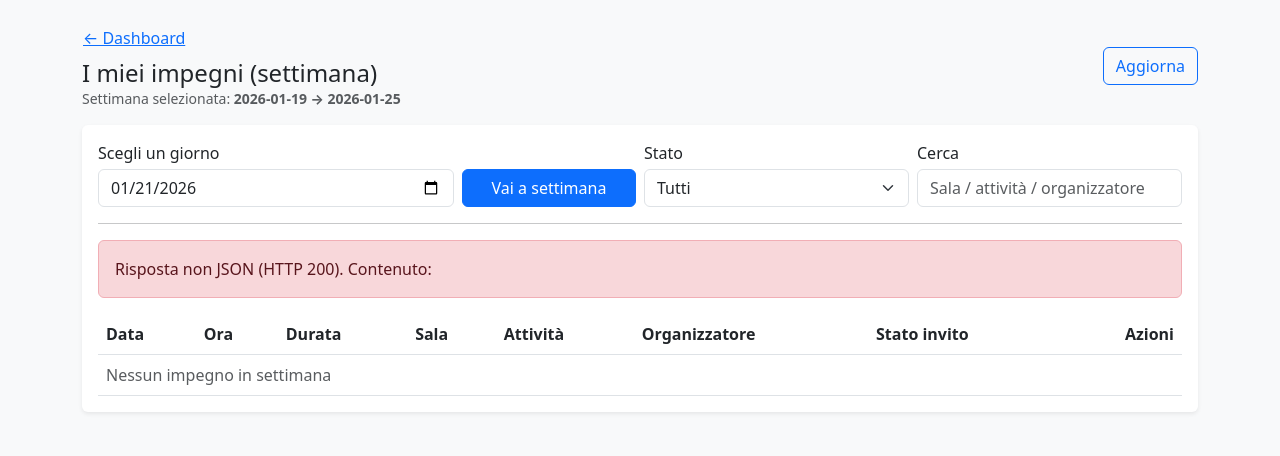
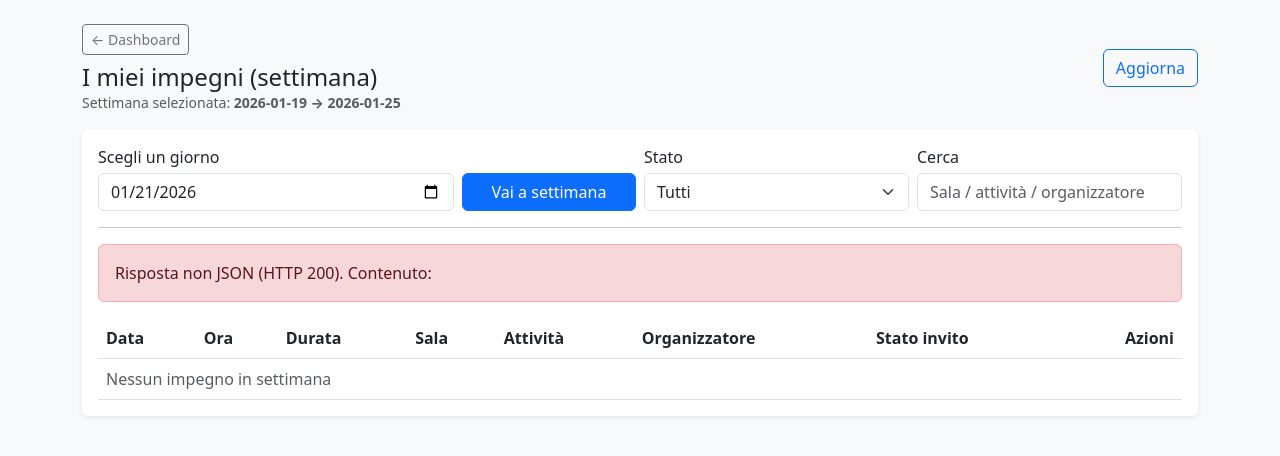
Before and after one commit to GiuseRiv/PlayRoomPlanner, a PHP site: page /frontend/my_week.php in a window 1280 px wide. Shown: the top 456 px of the page. Run offline with PHP 8.4, Linux system fonts and the light colour scheme.

Commit message:
ancora calendario + mod visiva bottone dashboard

```diff
--- a/api/user_week.php
+++ b/api/user_week.php
@@ -9,7 +9,8 @@ require_once __DIR__ . '/../common/api_auth.php';
 
 header('Content-Type: application/json; charset=utf-8');
 
-if (!isset($_SESSION['user_id'])) {
+$userId = (int)($_SESSION['user_id'] ?? 0);
+if ($userId <= 0) {
   http_response_code(401);
   ob_clean();
   echo json_encode(['ok' => false, 'message' => 'Non autenticato'], JSON_UNESCAPED_UNICODE);
@@ -29,11 +30,8 @@ if ($ts === false) {
 $dow = (int)date('N', $ts);
 $mondayTs = strtotime('-' . ($dow - 1) . ' day', $ts);
 $sundayTs = strtotime('+' . (7 - $dow) . ' day', $ts);
-
 $monday = date('Y-m-d', $mondayTs);
 $sunday = date('Y-m-d', $sundayTs);
-
-$userId = (int)$_SESSION['user_id'];
 
 $sql = "
 SELECT
@@ -47,7 +45,6 @@ SELECT
   x.organizzatore,
   x.stato_invito
 FROM (
-  -- A) Sono invitato
   SELECT
     p.id_prenotazione,
     p.id_organizzatore,
@@ -68,7 +65,6 @@ FROM (
 
   UNION
 
-  -- B) Sono organizzatore (anche se non ho invito)
   SELECT
     p.id_prenotazione,
     p.id_organizzatore,
@@ -115,12 +111,12 @@ foreach ($rows as $r) {
     'id_prenotazione' => (int)$r['id_prenotazione'],
     'data' => $r['data'],
     'ora' => str_pad((string)((int)$r['ora_inizio']), 2, '0', STR_PAD_LEFT) . ':00',
-    'durata' => (string)((int)$r['durata_ore']) . 'h',
+    'durata' => ((int)$r['durata_ore']) . 'h',
     'sala' => $r['nome_sala'],
     'attivita' => $r['attivita'] ?? '',
     'organizzatore' => $r['organizzatore'],
     'stato_invito' => $r['stato_invito'],
-    'can_cancel' => $isOrganizer
+    'can_cancel' => $isOrganizer,
   ];
 
   if ($r['stato_invito'] === 'rifiutato') $rejected[] = $row;
--- a/frontend/booking_new.php
+++ b/frontend/booking_new.php
@@ -13,7 +13,7 @@ require_once __DIR__ . '/../common/config.php'; // sessione
 
 <body class="bg-light">
   <div class="container py-4">
-    <a href="index.php?page=dashboard" class="btn btn-link p-0">&larr; Dashboard</a>
+    <a href="index.php?page=dashboard" class="btn btn-outline-secondary btn-sm">&larr; Dashboard</a>
     <h1 class="h4 mt-3">Nuova prenotazione</h1>
 
     <div id="alertBox" class="mt-3"></div>
--- a/frontend/invites.php
+++ b/frontend/invites.php
@@ -20,7 +20,7 @@ declare(strict_types=1);
 
     <div class="d-flex justify-content-between align-items-center flex-wrap gap-2">
       <div>
-        <a href="index.php?page=dashboard" class="btn btn-link p-0">&larr; Dashboard</a>
+        <a href="index.php?page=dashboard" class="btn btn-outline-secondary btn-sm">&larr; Dashboard</a>
         <h1 class="h4 mt-2 mb-0">Inviti</h1>
         <div class="text-muted small">
           Qui trovi le prenotazioni a cui sei stato invitato, puoi accettare o rifiutare con motivazione.
--- a/frontend/my_week.php
+++ b/frontend/my_week.php
@@ -36,7 +36,7 @@ $sunday = date('Y-m-d', $sundayTs);
   <div class="container py-4">
     <div class="d-flex justify-content-between align-items-center flex-wrap gap-2">
       <div>
-        <a href="index.php?page=dashboard" class="btn btn-link p-0">&larr; Dashboard</a>
+        <a href="index.php?page=dashboard" class="btn btn-outline-secondary btn-sm">&larr; Dashboard</a>
         <h1 class="h4 mt-2 mb-0">I miei impegni (settimana)</h1>
         <div class="text-muted small">
           Settimana selezionata:
--- a/frontend/profile.php
+++ b/frontend/profile.php
@@ -8,7 +8,7 @@
 </head>
 <body class="bg-light">
   <div class="container py-4">
-    <a href="index.php?page=dashboard" class="btn btn-link p-0">&larr; Dashboard</a>
+    <a href="index.php?page=dashboard" class="btn btn-outline-secondary btn-sm">&larr; Dashboard</a>
     <h1 class="h4 mt-3">Profilo</h1>
 
     <div class="card shadow-sm border-0 mt-3">
--- a/frontend/reports.php
+++ b/frontend/reports.php
@@ -9,7 +9,7 @@
 </head>
 <body class="bg-light">
   <div class="container py-4">
-    <a href="index.php?page=dashboard" class="btn btn-link p-0">&larr; Dashboard</a>
+    <a href="index.php?page=dashboard" class="btn btn-outline-secondary btn-sm">&larr; Dashboard</a>
     <h1 class="h4 mt-3">Report</h1>
 
     <div class="card shadow-sm border-0 mt-3">
--- a/frontend/rooms.php
+++ b/frontend/rooms.php
@@ -13,7 +13,7 @@ require_once __DIR__ . '/../common/config.php'; // sessione + $pdo
 
 <body class="bg-light">
   <div class="container py-4">
-    <a href="index.php?page=dashboard" class="btn btn-link p-0">&larr; Dashboard</a>
+    <a href="index.php?page=dashboard" class="btn btn-outline-secondary btn-sm">&larr; Dashboard</a>
     <h1 class="h4 mt-3">Sale prove</h1>
 
     <div class="card shadow-sm border-0 mt-3">
--- a/js/my_week.js
+++ b/js/my_week.js
@@ -40,13 +40,13 @@ function renderRows(rows) {
   }
 
   tb.innerHTML = rows.map(r => {
+    const id = r.id_prenotazione;
     const canCancel = !!r.can_cancel;
-    const id = r.id_prenotazione;
 
-    const btnCancel = (canCancel && id)
+    const actionsHtml = (canCancel && id)
       ? `<button type="button" class="btn btn-sm btn-outline-danger"
                  data-action="cancel" data-id="${id}">Annulla</button>`
-      : '';
+      : `<span class="text-muted">—</span>`;
 
     return `
       <tr>
@@ -57,7 +57,7 @@ function renderRows(rows) {
         <td>${r.attivita ?? ''}</td>
         <td>${r.organizzatore ?? ''}</td>
         <td>${badgeHtml(r.stato_invito)}</td>
-        <td class="text-end">${btnCancel}</td>
+        <td class="text-end">${actionsHtml}</td>
       </tr>
     `;
   }).join('');
@@ -91,7 +91,7 @@ async function loadWeek(day) {
     try {
       payload = JSON.parse(txt);
     } catch (e) {
-      showAlert(`Risposta non JSON (HTTP ${res.status}). Contenuto: ${txt.slice(0, 120)}...`);
+      showAlert(`Risposta non JSON (HTTP ${res.status}). Contenuto: ${txt.slice(0, 200)}...`);
       renderRows([]);
       return;
     }
@@ -155,7 +155,6 @@ document.addEventListener('DOMContentLoaded', () => {
     if (!confirm('Vuoi annullare questa prenotazione?')) return;
 
     btn.disabled = true;
-
     try {
       await cancelBooking(id);
       showAlert('Prenotazione annullata.', 'success');
```
